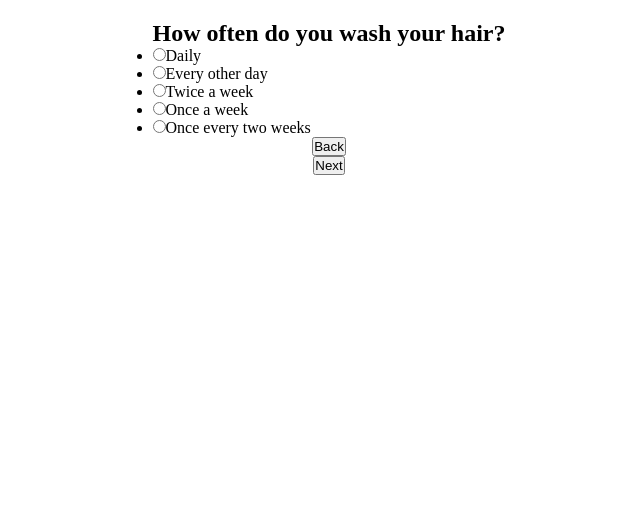
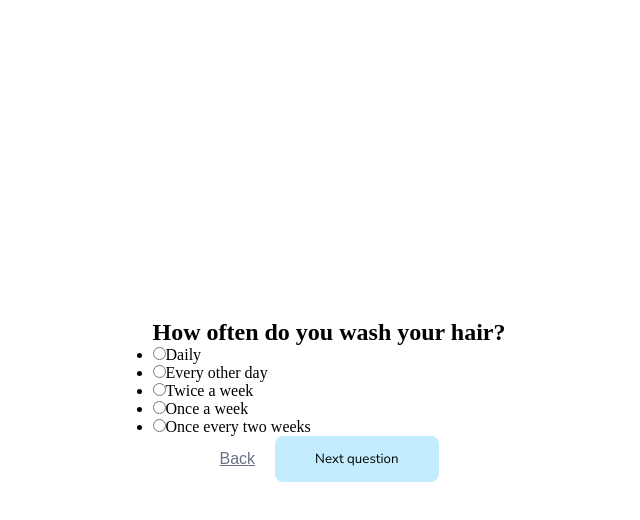
Before and after one commit to YordanZafirov/Skincare-quiz, a React (Vite) app: page /quiz/1 in a window 1280 px wide. Shown: the top 520 px of the page, without its empty margins (311-951 px from the left). Built offline with nearby package versions, Linux system fonts and the light colour scheme.

Commit message:
feat(Quiz): Add style

```diff
--- a/src/pages/QuizPage/Quiz.style.ts
+++ b/src/pages/QuizPage/Quiz.style.ts
@@ -1,8 +1,38 @@
 import styled from "styled-components";
 
 export const QuizPageStyle = styled.div`
-    display: flex;
-    flex-direction: column;
-    align-items: center;
-    padding: 20px;
+  display: flex;
+  flex-direction: column;
+  align-items: center;
+  justify-content: center;
+  height: 100vh;
+  padding: 20px;
 `;
+
+export const ButtonDiv = styled.div`
+  display: flex;
+  justify-content: center;
+  align-items: center;
+  gap: 20px;
+`;
+
+export const GreyButton = styled.button`
+  /* font-family: Proxima Nova; */
+  font-size: 16px;
+  font-weight: 500;
+  line-height: 19.49px;
+  text-align: center;
+  color: #677487;
+  background: none;
+  border: none;
+  text-decoration: underline;
+  cursor: pointer;
+
+  &:disabled {
+    cursor: not-allowed;
+  }
+
+  &:hover {
+    color: #3f4d5a;
+  }
+`;
--- a/src/pages/QuizPage/Quiz.tsx
+++ b/src/pages/QuizPage/Quiz.tsx
@@ -1,9 +1,9 @@
+import Button from "../../components/Button/Button";
 import Question from "../../components/Quesiton/Question";
 import useQuizLogic from "./Quiz.logic";
-import { QuizPageStyle } from "./Quiz.style";
+import { ButtonDiv, GreyButton, QuizPageStyle } from "./Quiz.style";
 
 const QuizPage = () => {
-
   const {
     questionIndex,
     answers,
@@ -22,14 +22,17 @@ const QuizPage = () => {
         onAnswer={(answer) => handleAnswer(question.key, answer)}
         currentAnswer={answers[question.key]}
       />
-      <button onClick={handlePrev} disabled={questionIndex === 0}>
-        Back
-      </button>
-      <button onClick={handleNext}>
-        {questionIndex + 1 === totalQuestions
-          ? "Discover your results"
-          : "Next"}
-      </button>
+      <ButtonDiv>
+        <GreyButton onClick={handlePrev} disabled={questionIndex === 0}>
+          Back
+        </GreyButton>
+        <Button onClick={handleNext}>
+          {questionIndex + 1 === totalQuestions
+            ? "Discover your results"
+            : "Next question"}
+          {/* add arrow to the right */}
+        </Button>
+      </ButtonDiv>
     </QuizPageStyle>
   );
 };
```
Also changed, not shown: src/components/Quesiton/Question.style.ts (added).
